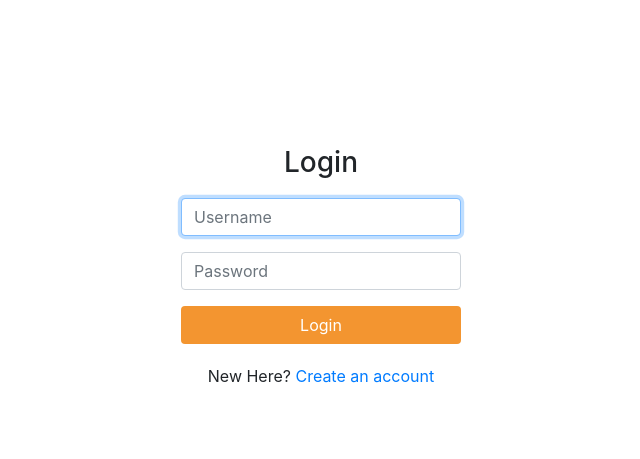
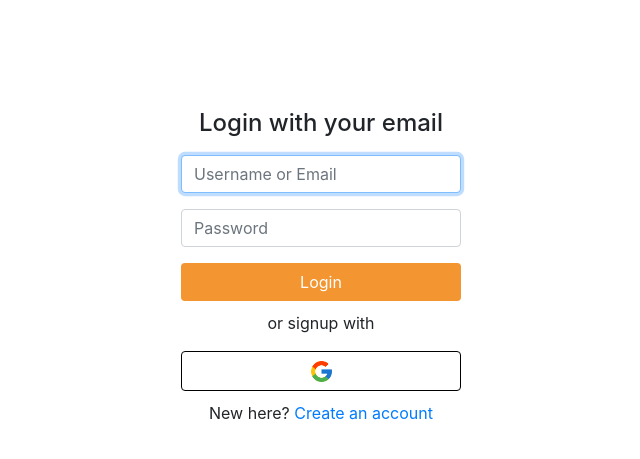
Before and after one commit to devinpi/doc-appoint, a Django app: page /login in a window 1280 px wide. Shown: the part 106-565 px from the top of the page, without its empty margins (319-959 px from the left). Run offline with Django 4.2, Linux system fonts and the light colour scheme; some libraries are stand-ins or nearby versions.

Commit message:
Added Google OAuth

```diff
--- a/Doc_Appoint/static/Doc_Appoint/styles.css
+++ b/Doc_Appoint/static/Doc_Appoint/styles.css
@@ -60,7 +60,6 @@ footer a>img, footer p {
     color: var(--main-theme-color);
 }
 
-
 /* login styling */
 .login-container{
     display: flex;
@@ -69,7 +68,7 @@ footer a>img, footer p {
     width: 300px;
 }
 
-.login-container h3 {
+.login-container h4 {
     text-align: center;
 }
 .login-form, .login-new-account{
@@ -88,3 +87,18 @@ footer a>img, footer p {
     height: 70vh;
     align-items: center;
 }
+
+.google {
+    padding-left: 10px;
+    padding-right:10px ;
+}
+
+.google img{
+    height: 25px;
+    width: 25px;
+}
+
+.btn-google{
+    border: 1px solid black;
+    width: 100%;
+}
--- a/Doc_Appoint/templates/Doc_Appoint/layout.html
+++ b/Doc_Appoint/templates/Doc_Appoint/layout.html
@@ -20,14 +20,20 @@
         </a>
           <ul class="navbar-nav ">
             <li class="nav-item active">
-              <a class="nav-link" href="{% url 'index' %}">Home <span class="sr-only">(current)</span></a>
+              <a class="nav-link" href="{% url 'index' %}">Home</a>
             </li>
+            {% if user.is_authenticated %}
+              <li class="nav-item">
+                <a class="nav-link" href="{% url 'logout' %}">Logout</a>
+              </li>
+            {% else %}
               <li class="nav-item">
                 <a class="nav-link" href="{% url 'login' %}">Login</a>
               </li>
               <li class="nav-item">
                 <a class="nav-link" href="{% url 'register' %}">Register</a>
               </li>
+            {% endif %}
           </ul>
       </nav>
       <div class="body">
--- a/Doc_Appoint/templates/Doc_Appoint/login.html
+++ b/Doc_Appoint/templates/Doc_Appoint/login.html
@@ -1,16 +1,17 @@
 {% extends "Doc_Appoint/layout.html" %}
+{% load socialaccount %}
 
 {% block body %}
     <div class="login-wrapper">
         <div class="login-container">
             <div>
-                <h3>Login</h3>
+                <h4>Login with your email</h4>
             </div>
             <div class="login-form">
                 <form action="{% url 'login' %}" method="post">
                     {% csrf_token %}
                     <div class="form-group">
-                        <input autofocus class="form-control" type="text" name="username" placeholder="Username">
+                        <input autofocus class="form-control" type="text" name="username" placeholder="Username or Email">
                     </div>
                     <div class="form-group">
                         <input class="form-control" type="password" name="password" placeholder="Password">
@@ -18,8 +19,14 @@
                     <input class="btn" type="submit" value="Login">
                 </form>
             </div>
+            <div>
+                <p style="text-align: center;">or signup with</p>
+            </div>
+            <div class="google">
+                <a href="{% provider_login_url 'google' %}"><button class="btn btn-google"><img src="./static/Doc_Appoint/icons8-google.png"></button></a>
+            </div>
             <div class="login-new-account">
-                <p>New Here? <a href="{% url 'register' %}">Create an account</a></p>
+                <p>New here? <a href="{% url 'register' %}">Create an account</a></p>
             </div>
         </div>
     </div>
--- a/Doc_Appoint/urls.py
+++ b/Doc_Appoint/urls.py
@@ -6,5 +6,4 @@ urlpatterns = [
      path("login", views.login_view, name="login"),
      path("logout", views.logout_view, name="logout"),
      path("register", views.register, name="register"),
-
 ]
--- a/Doc_Appoint/views.py
+++ b/Doc_Appoint/views.py
@@ -21,6 +21,7 @@ def login_view(request):
     return render(request, "Doc_Appoint/login.html", {})
 
 def logout_view(request):
+    logout(request)
     return HttpResponseRedirect(reverse("index"))
 
 
--- a/capstone/urls.py
+++ b/capstone/urls.py
@@ -15,8 +15,14 @@ Including another URLconf
 """
 from django.contrib import admin
 from django.urls import path, include
+from django.views.generic import TemplateView
+from django.contrib.auth.views import LogoutView
 
+# added urls for oauth
 urlpatterns = [
     path('admin/', admin.site.urls),
-    path("", include("Doc_Appoint.urls"))
+    path("", include("Doc_Appoint.urls")),
+    path('', TemplateView.as_view(template_name="login.html")),
+    path('accounts/', include('allauth.urls')),
+    path('logout', LogoutView.as_view()),
 ]
```
Also changed, not shown: Doc_Appoint/templates/Doc_Appoint/register.html (+35 -3 lines), capstone/settings.py (+31 -1 lines), Doc_Appoint/static/Doc_Appoint/icons8-google.png (added), db.sqlite3. Lines whose indentation alone changed are shown as unchanged.
